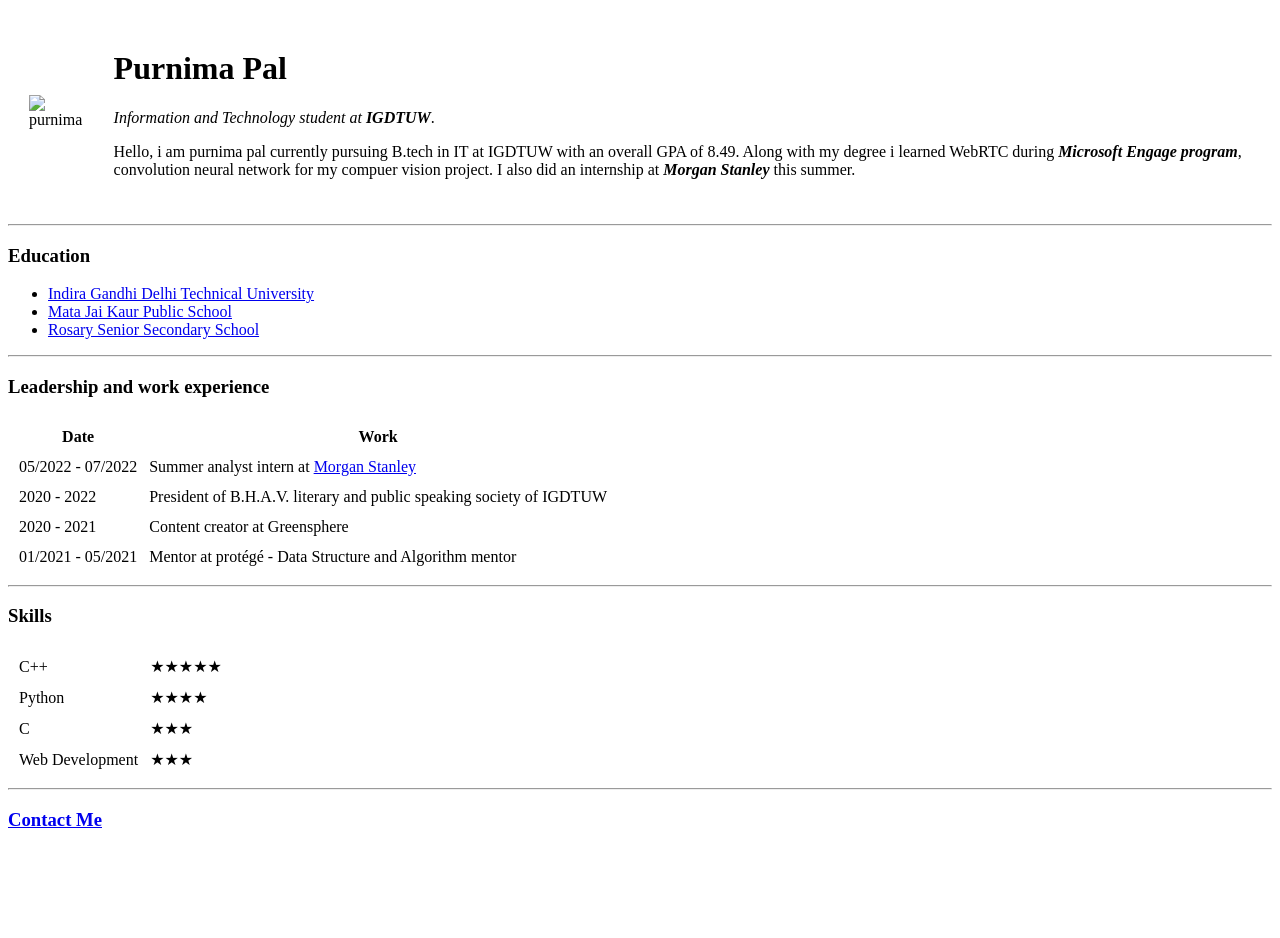
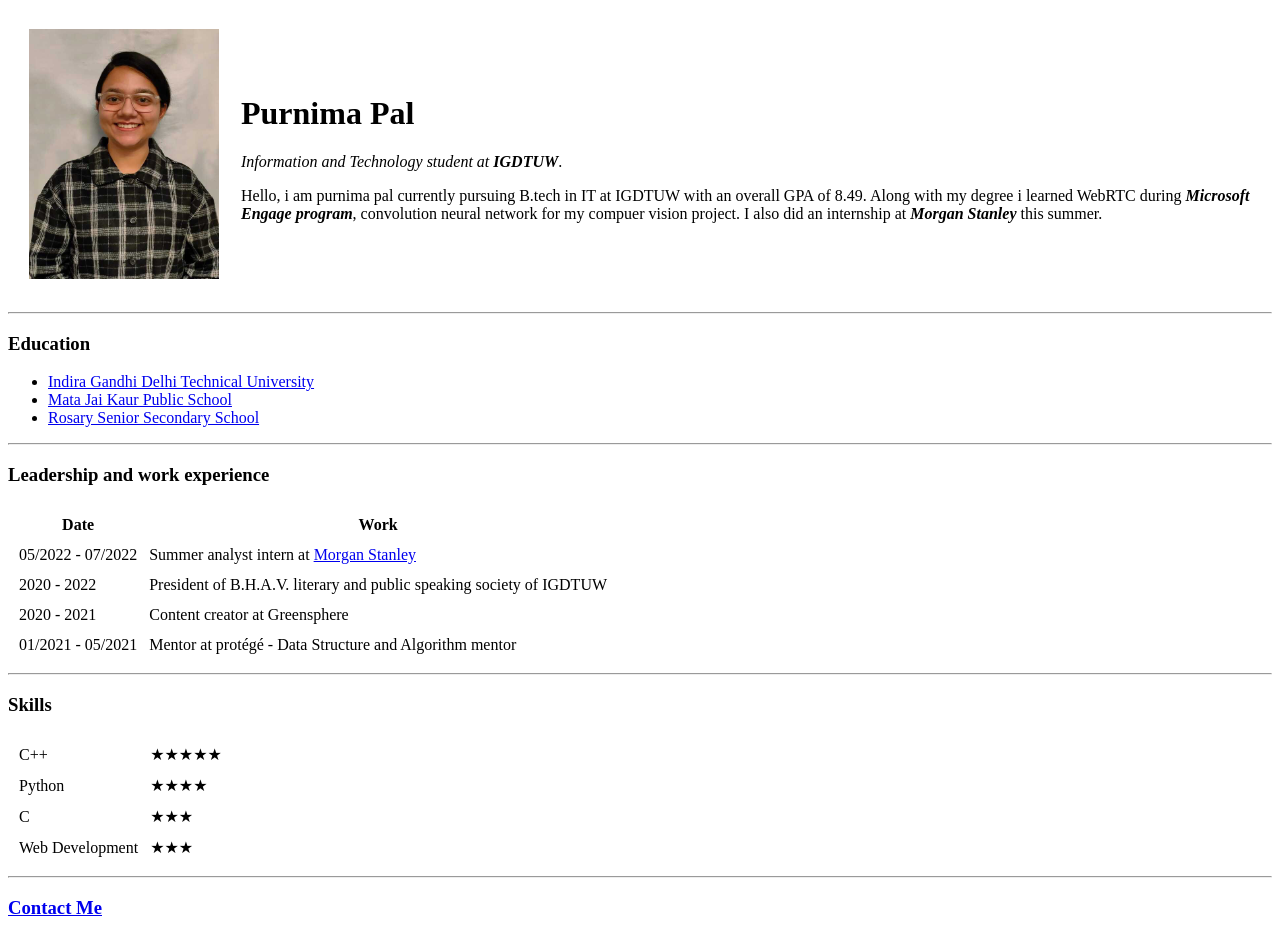
Before and after one commit to purnima11-igdtu/Personal-Portfolio, a plain HTML site: page index.html in a window 1280 px wide. Before the commit the page ends 850 px from the top, so only its background shows below. Drawn offline with Linux system fonts and the light colour scheme.

Commit message:
update index.html for image

```diff
--- a/index.html
+++ b/index.html
@@ -7,7 +7,7 @@
   <body>
     <table cellspacing="20">
       <tr>
-        <td><img src="images/Purnima_Pal_Technology_India (1) (1).jpg" alt="purnima"  width="190"
+        <td><img src="images/Purnima.png" alt="purnima"  width="190"
          height="250"></td>
          <td><h1>Purnima Pal</h1>
          <p><em>Information and Technology student at <strong>IGDTUW</strong></em>.</p>
```
